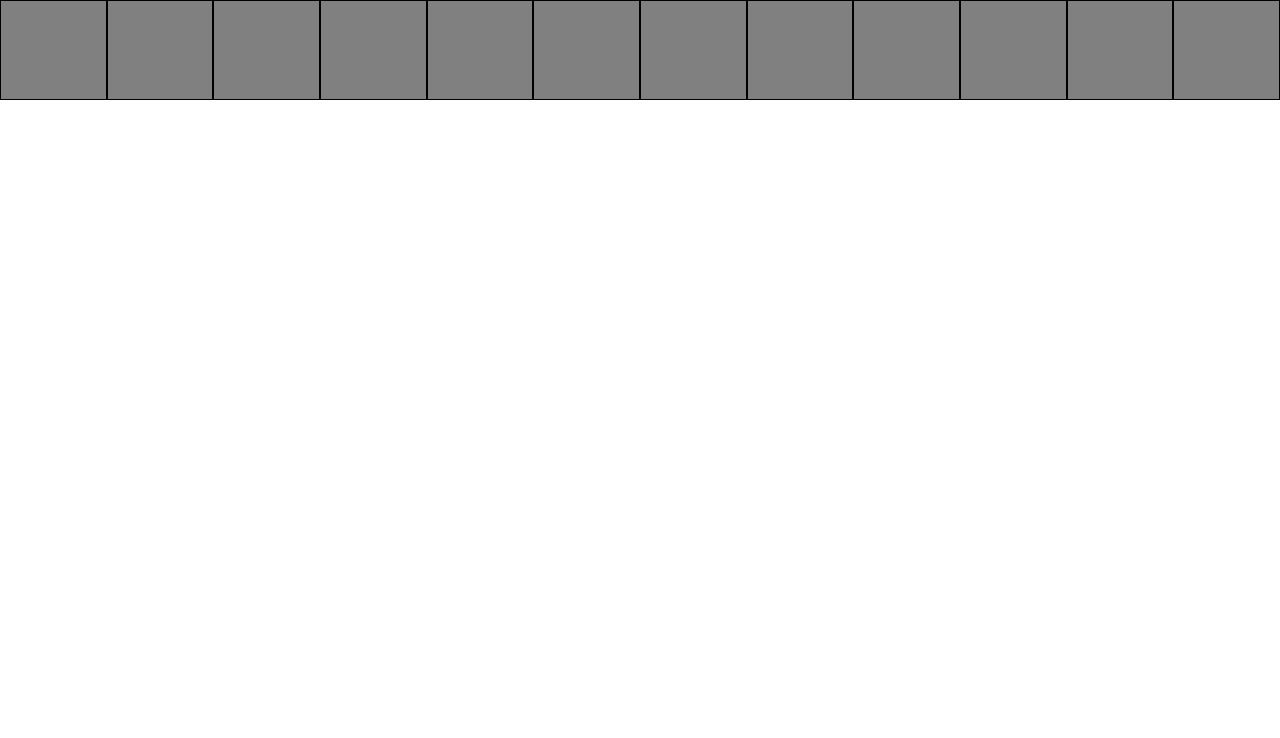
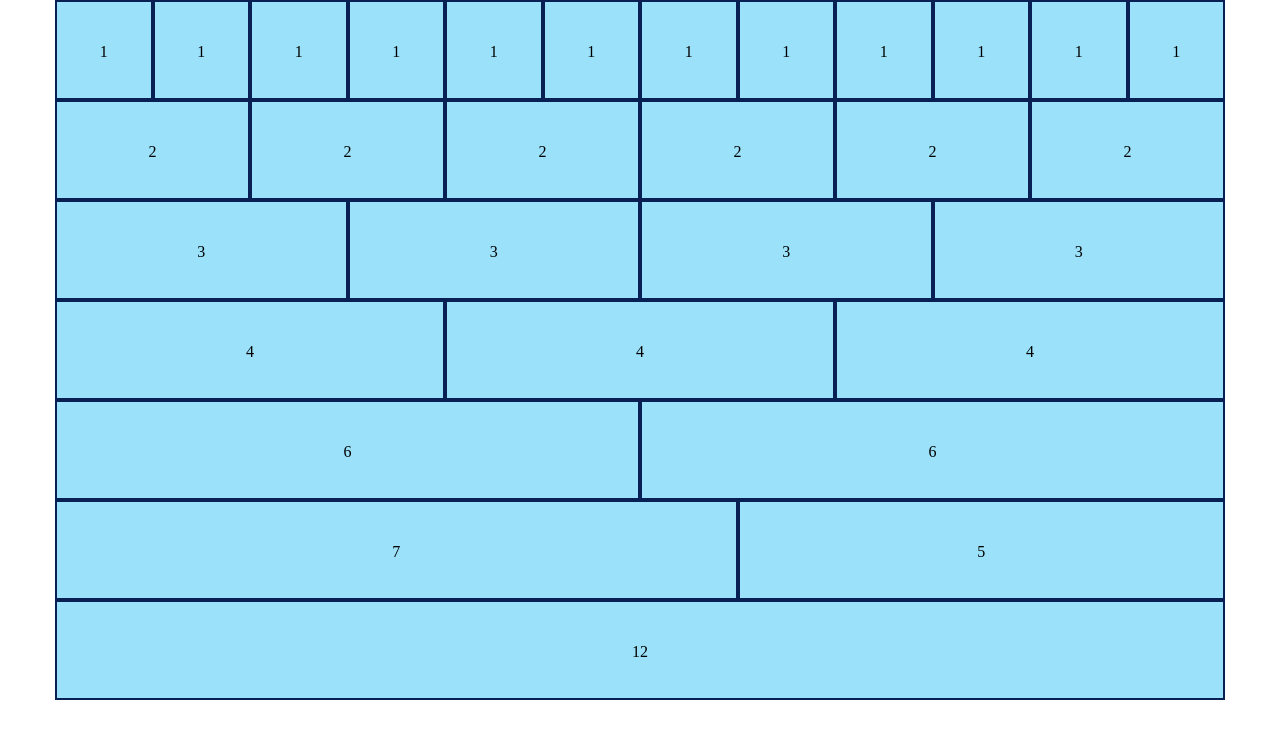
Before and after one commit to riccardo82c/html-css-12bool, a plain HTML site: page index.html in a window 1280 px wide. Drawn offline with Linux system fonts and the light colour scheme.

Commit message:
max width

```diff
--- a/css/12bool.css
+++ b/css/12bool.css
@@ -2,6 +2,11 @@
     padding: 0;
     margin: 0;
     box-sizing: border-box;
+}
+
+.row {
+    max-width: 1170px;
+    margin: 0 auto;
 }
 
 .row::after,
@@ -14,8 +19,12 @@
 [class^=col-] {
     height: 100%;
     float: left;
-    background-color: grey;
-    border: 1px solid black;
+
+    /* DELETE */
+    background-color: rgb(154, 225, 249);
+    border: 2px solid rgb(8, 32, 83);
+    line-height: 100px;
+    text-align: center;
 }
 
 .col-1  {width: calc((100% / 12) * 1);}
--- a/index.html
+++ b/index.html
@@ -9,19 +9,57 @@
     </head>
     <body>
         <div class="row">
-            <div class="col-1"></div>
-            <div class="col-1"></div>
-            <div class="col-1"></div>
-            <div class="col-1"></div>
-            <div class="col-1"></div>
-            <div class="col-1"></div>
-            <div class="col-1"></div>
-            <div class="col-1"></div>
-            <div class="col-1"></div>
-            <div class="col-1"></div>
-            <div class="col-1"></div>
-            <div class="col-1"></div>
+            <div class="col-1">1</div>
+            <div class="col-1">1</div>
+            <div class="col-1">1</div>
+            <div class="col-1">1</div>
+            <div class="col-1">1</div>
+            <div class="col-1">1</div>
+            <div class="col-1">1</div>
+            <div class="col-1">1</div>
+            <div class="col-1">1</div>
+            <div class="col-1">1</div>
+            <div class="col-1">1</div>
+            <div class="col-1">1</div>
         </div>
+
+        <div class="row">
+            <div class="col-2">2</div>
+            <div class="col-2">2</div>
+            <div class="col-2">2</div>
+            <div class="col-2">2</div>
+            <div class="col-2">2</div>
+            <div class="col-2">2</div>
+        </div>
+
+        <div class="row">
+            <div class="col-3">3</div>
+            <div class="col-3">3</div>
+            <div class="col-3">3</div>
+            <div class="col-3">3</div>
+        </div>
+
+        <div class="row">
+            <div class="col-4">4</div>
+            <div class="col-4">4</div>
+            <div class="col-4">4</div>
+        </div>
+
+        <div class="row">
+            <div class="col-6">6</div>
+            <div class="col-6">6</div>
+        </div>
+
+        <div class="row">
+            <div class="col-7">7</div>
+            <div class="col-5">5</div>
+        </div>
+
+        <div class="row">
+            <div class="col-12">12</div>
+        </div>
+
+
 
 
 
```
